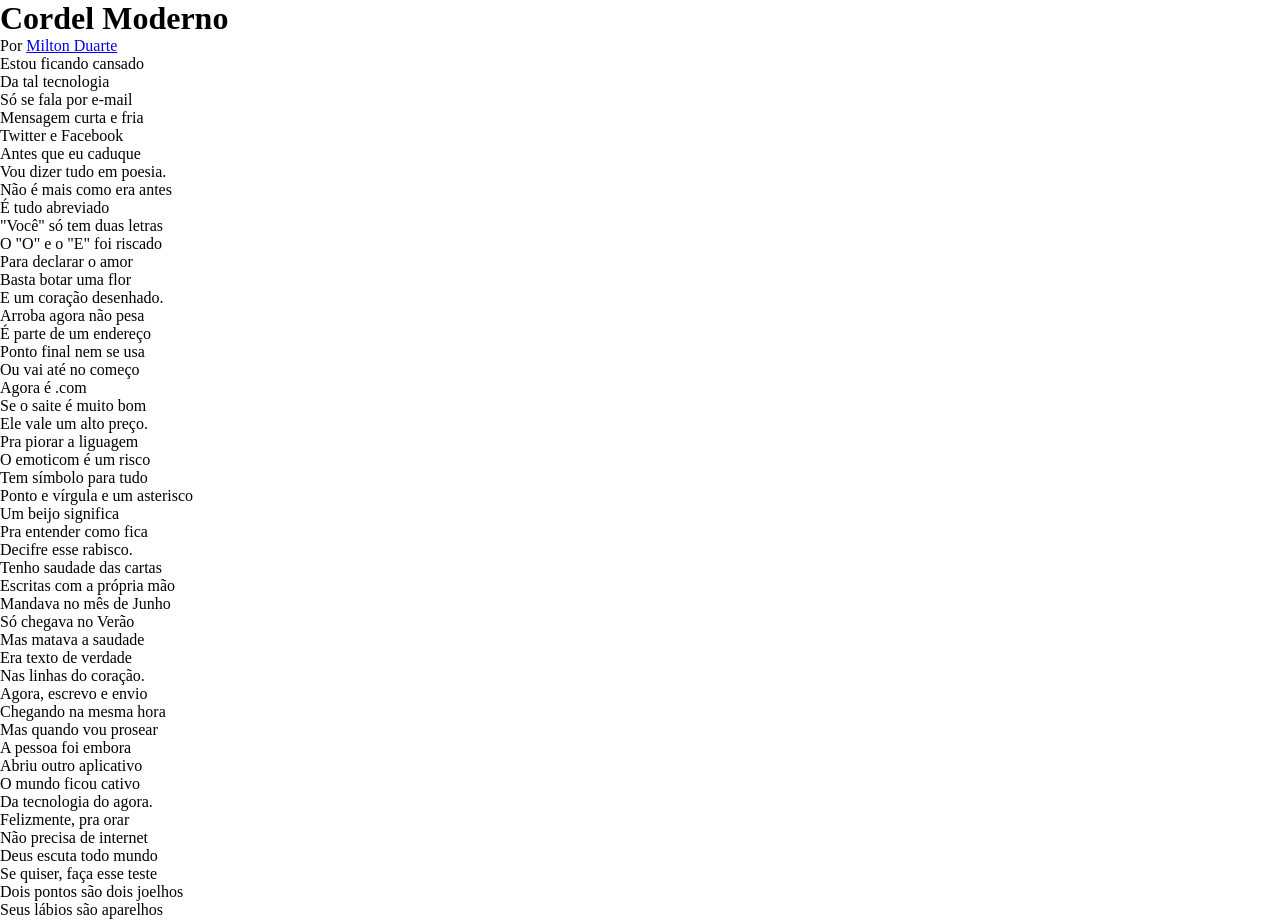
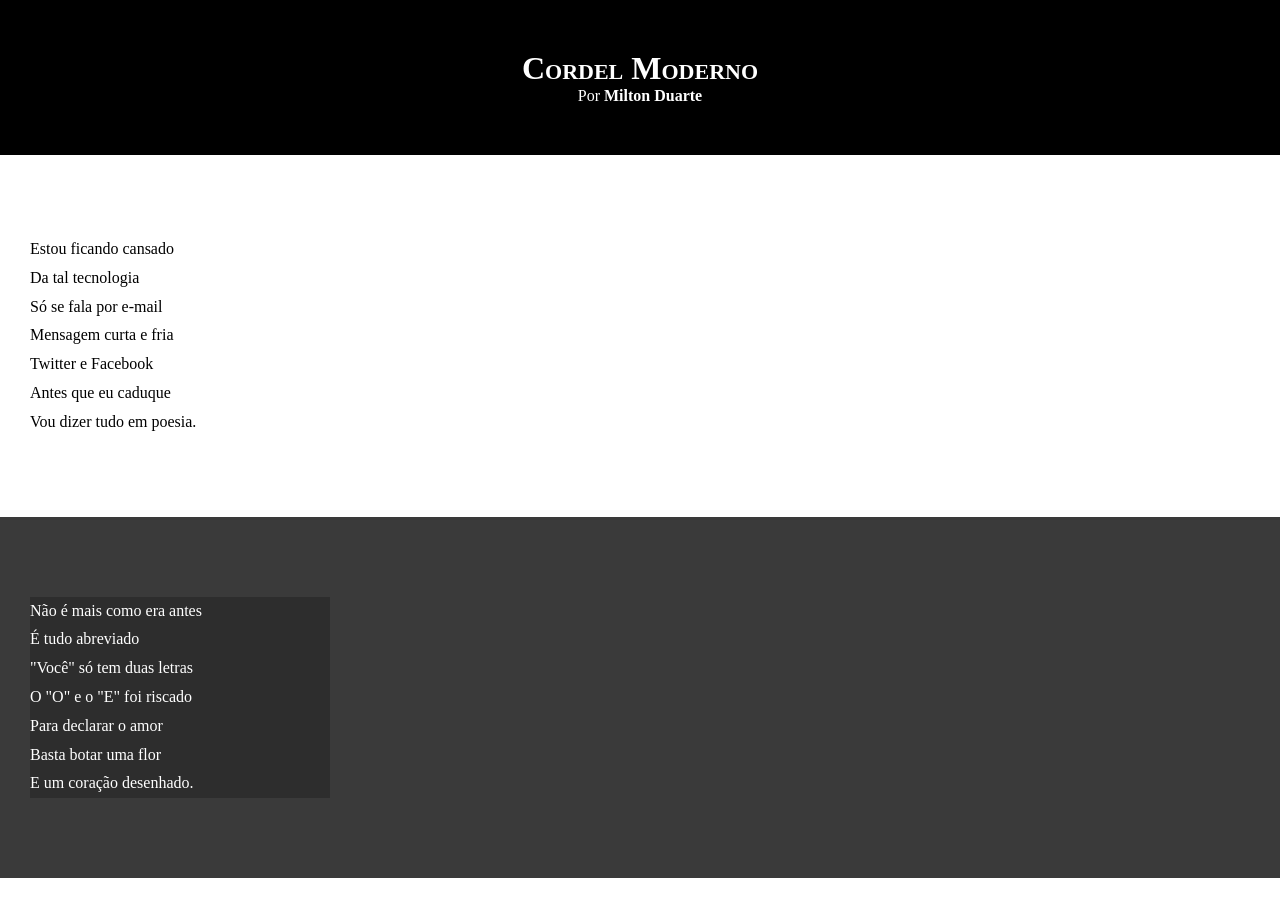
Before and after one commit to mathxcavalin/css-html, a plain HTML site: page exercícios/Desafio12resolvido/index.html in a window 1280 px wide. Shown: the top 921 px of the page. Drawn offline with Linux system fonts and the light colour scheme.

Commit message:
att style desafio12resolvido

```diff
--- a/exercícios/Desafio12resolvido/index.html
+++ b/exercícios/Desafio12resolvido/index.html
@@ -13,7 +13,7 @@
     </header>
     <main>
 
-        <section>
+        <section class="normal">
             <P>
                 Estou ficando cansado <br>
                 Da tal tecnologia <br>
@@ -25,7 +25,7 @@
 
             </P>
         </section>
-        <section>
+        <section class="imagem">
 
             <P>
                 Não é mais como era antes <br>
@@ -38,7 +38,7 @@
             </P>
         </section>
 
-        <section>
+        <section class="normal">
             <P>
                 Arroba agora não pesa <br>
                 É parte de um endereço <br>
@@ -47,6 +47,8 @@
                 Agora é .com <br>
                 Se o saite é muito bom <br>
                 Ele vale um alto preço. <br>
+            </p>
+            <p>
                 Pra piorar a liguagem <br>
                 O emoticom é um risco <br>
                 Tem símbolo para tudo <br>
@@ -57,7 +59,7 @@
             </P>
         </section>
 
-        <section>
+        <section class="imagem">
             <P>
                 Tenho saudade das cartas <br>
                 Escritas com a própria mão <br>
@@ -69,7 +71,7 @@
             </P>
         </section>
 
-        <section>
+        <section class="normal">
             <p>
                 Agora, escrevo e envio <br>
                 Chegando na mesma hora <br>
--- a/exercícios/Desafio12resolvido/style/style.css
+++ b/exercícios/Desafio12resolvido/style/style.css
@@ -1,6 +1,65 @@
 @charset "UTF-8";
 
 * {
-    margin: 0;
-    padding: 0;
+    margin: 0px;
+    padding: 0px;
 }
+
+html, body {
+    background-color: darkgray;
+    min-height: 100vh;
+}
+
+header{
+    background-color: black;
+    color: white;
+    text-align: center;
+}
+
+header h1{
+    padding-top: 50px;
+    font-variant: small-caps;
+}
+
+header p{
+    padding-bottom: 50px;
+}
+
+a{
+    color: white;
+    text-decoration: none;
+    font-weight: bold;
+}
+
+a:hover{
+    text-decoration: underline;
+}
+
+section{
+    padding-top: 10vh;
+    padding-bottom: 10vh;
+    line-height: 1.8em;
+    padding-left: 30px;
+}
+
+.normal{
+    background-color: white;
+    color: black;
+}
+
+.imagem{
+    background-color: rgb(58, 58, 58);
+    color: white;
+}
+
+.imagem p {
+    background-color: rgba(0, 0, 0, 0.23);
+    width: 300px;
+}
+
+footer{
+    background-color: black;
+    color: white;
+    text-align: center;
+    padding: 10px;
+}
```
